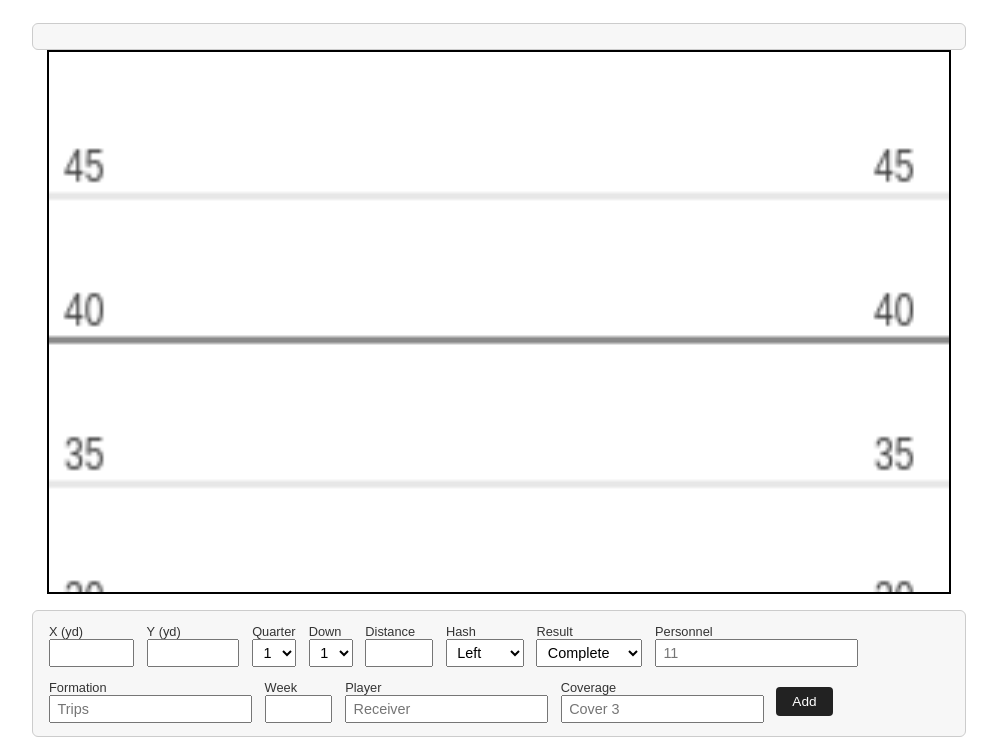
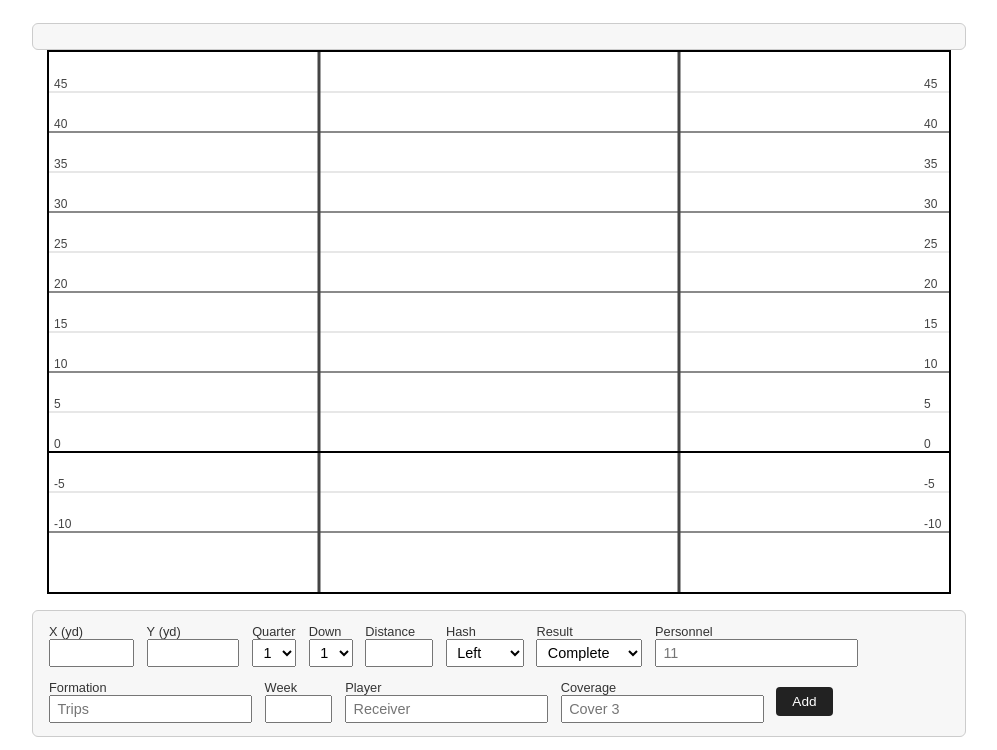
Before and after one commit to jonny6120/QBHEATMAP2.0, a plain HTML site: page index.html in a window 1280 px wide. Shown: the part 47-797 px from the top of the page, without its empty margins (141-1138 px from the left). Drawn offline with nearby package versions, Linux system fonts and the light colour scheme.

Commit message:
Add files via upload

```diff
--- a/index.html
+++ b/index.html
@@ -280,6 +280,34 @@
     canvas {
       max-width: 100%;
       height: auto;
+    }
+
+    /* FIELD-SPECIFIC RESPONSIVE FIXES ONLY */
+    #fieldContainer {
+      width: 100%;
+      max-width: 900px;
+      aspect-ratio: 5 / 3;
+      position: relative;
+      background: #fff;
+      border: 2px solid #000;
+    }
+
+    canvas.background,
+    canvas.points,
+    #heatmapContainer {
+      position: absolute;
+      top: 0;
+      left: 0;
+      width: 100% !important;
+      height: 100% !important;
+    }
+
+    @media (max-width: 768px) {
+      #fieldContainer {
+        width: 100%;
+        max-width: 100%;
+        aspect-ratio: 5 / 3;
+      }
     }
     </style>
 </head>
@@ -692,5 +720,20 @@
     });
   }
 </script>
+
+<script>
+  function resizeCanvasesAndRedraw() {
+    bgCanvas.width = bgCanvas.clientWidth;
+    bgCanvas.height = bgCanvas.clientHeight;
+    ptCanvas.width = ptCanvas.clientWidth;
+    ptCanvas.height = ptCanvas.clientHeight;
+    drawField();
+    render();
+  }
+
+  // On window resize and load
+  window.addEventListener("resize", resizeCanvasesAndRedraw);
+  window.addEventListener("load", resizeCanvasesAndRedraw);
+</script>
 </body>
 </html>
```
Also changed, not shown: 1 other file.
